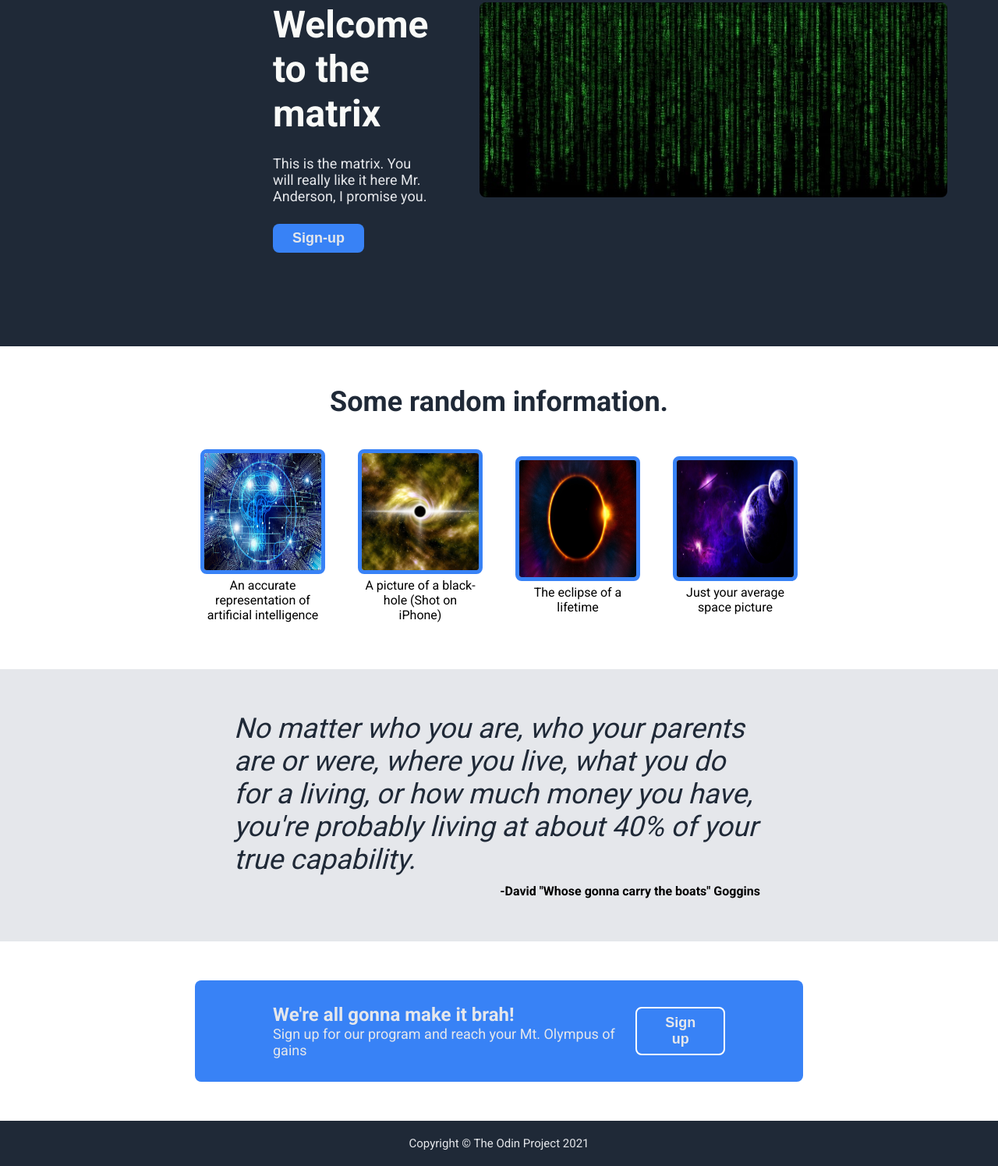
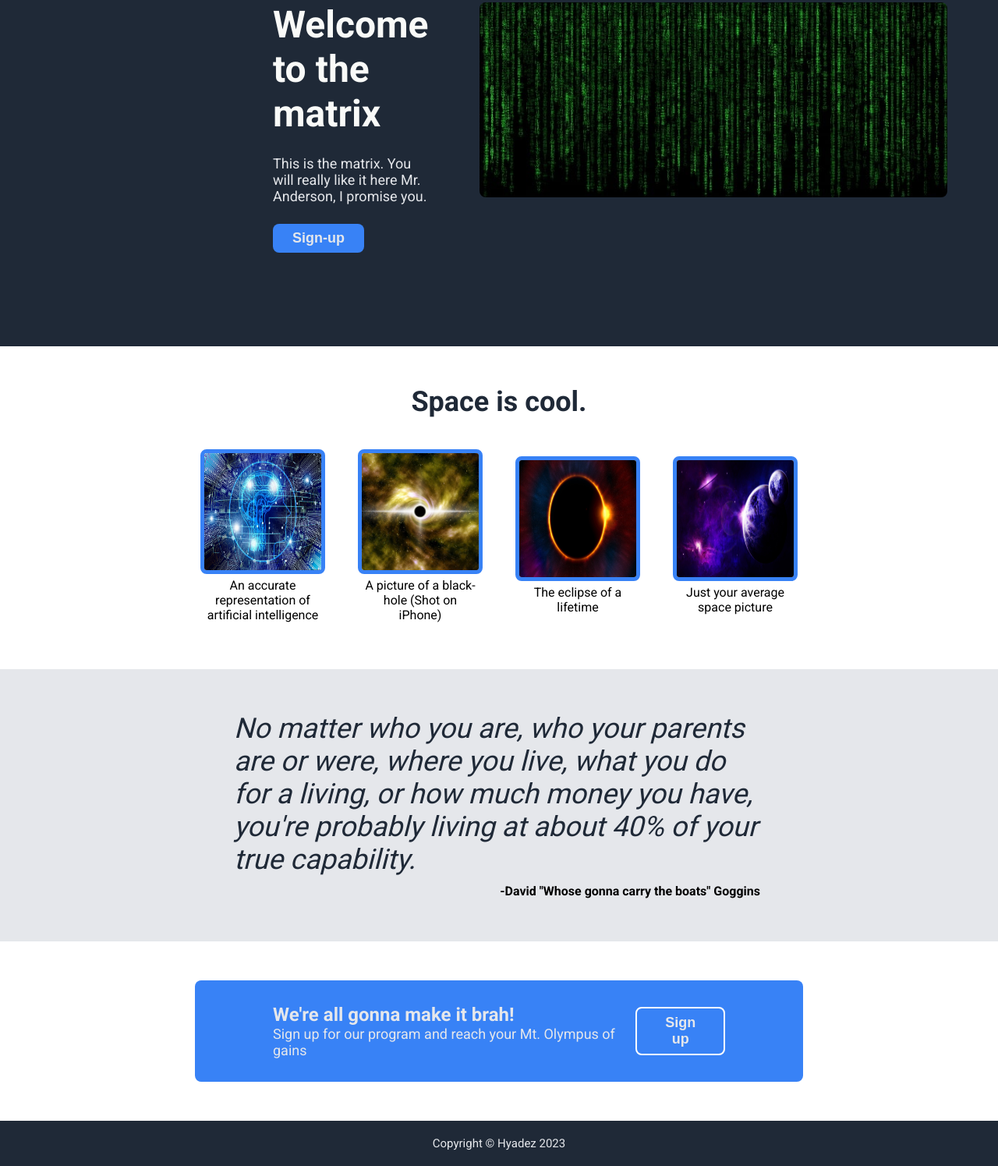
Before and after one commit to calumtreloar/landing-page, a plain HTML site: page index.html in a window 1280 px wide. Shown: the part 275-1770 px from the top of the page at 78% size. Drawn offline with Linux system fonts and the light colour scheme.

Commit message:
replace image header placeholder

```diff
--- a/index.html
+++ b/index.html
@@ -36,7 +36,7 @@
       </div>
     </div>
     <div class="content">
-      <h2>Some random information.</h2>
+      <h2>Space is cool.</h2>
       <div class="image-containers">
         <div class="first-box">
           <img src="images/ai.jpg" alt="Artificial intelligence" />
@@ -84,6 +84,6 @@
     </div>
   </body>
   <div class="footer">
-    <div class="copyright">Copyright © The Odin Project 2021</div>
+    <div class="copyright">Copyright © Hyadez 2023</div>
   </div>
 </html>
```
